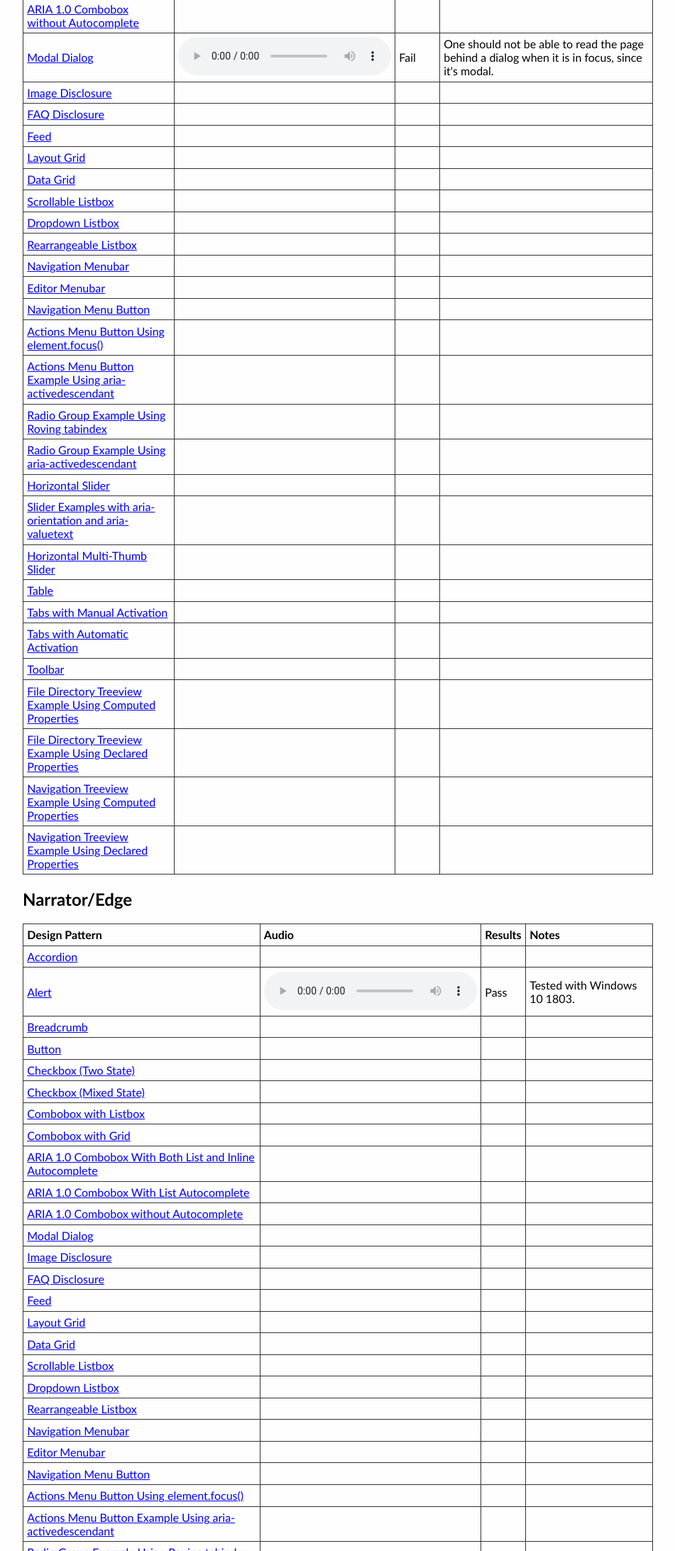
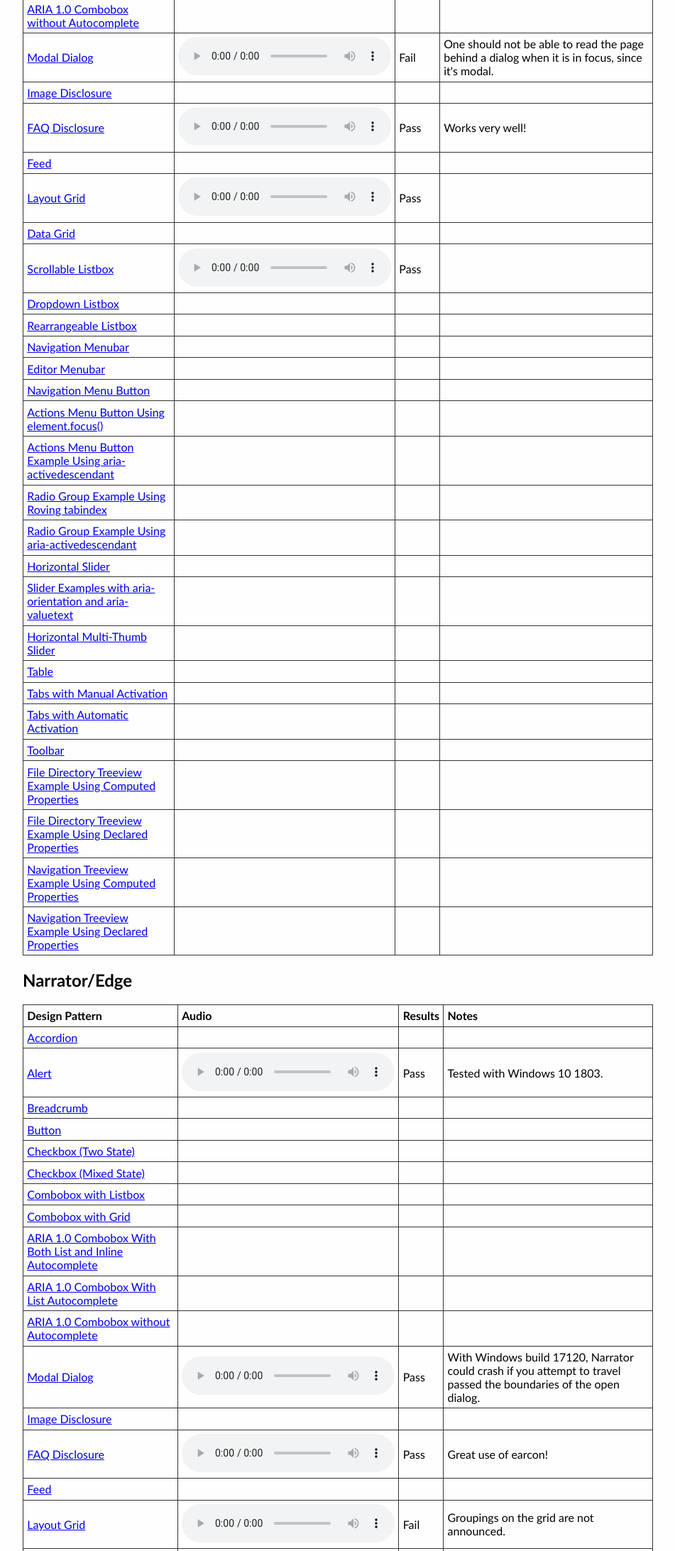
Before and after one commit to NataliePatriceTucker/ATTestRepo, a plain HTML site: page hostingstart.html in a window 1280 px wide. Shown: the part 943-3128 px from the top of the page at 71% size, without its empty margins (16-967 px from the left). Drawn offline with Linux system fonts and the light colour scheme.

Commit message:
More HTML updates

```diff
--- a/hostingstart.html
+++ b/hostingstart.html
@@ -107,9 +107,9 @@
     </tr>
     <tr>
         <td><a href="https://www.w3.org/TR/wai-aria-practices-1.1/examples/disclosure/disclosure-faq.html">FAQ Disclosure</a></td>
-        <td></td>
-        <td></td>
-        <td></td>
+        <td><audio src="audio/disclosureFAQ-nve.mp3" controls> </audio></td>
+        <td>Pass</td>
+        <td>Works very well!</td>
     </tr>
     <tr>
         <td><a href="https://www.w3.org/TR/wai-aria-practices-1.1/examples/feed/feed.html">Feed</a></td>
@@ -119,8 +119,8 @@
     </tr>
 	 <tr>
         <td><a href="https://www.w3.org/TR/wai-aria-practices-1.1/examples/grid/LayoutGrids.html">Layout Grid</a></td>
-        <td></td>
-        <td></td>
+        <td><audio src="audio/layoutgrid-nve.mp3" controls> </audio></td>
+        <td>Pass</td>
         <td></td>
     </tr>
     <tr>
@@ -131,8 +131,8 @@
     </tr>
     <tr>
         <td><a href="https://www.w3.org/TR/wai-aria-practices-1.1/examples/listbox/listbox-scrollable.html">Scrollable Listbox</a></td>
-        <td></td>
-        <td></td>
+        <td><audio src="audio/listboxscrollable-nve.mp3" controls> </audio> </td>
+        <td>Pass</td>
         <td></td>
     </tr>
     <tr>
@@ -337,9 +337,9 @@
             </tr>
             <tr>
                 <td><a href="https://www.w3.org/TR/wai-aria-practices-1.1/examples/dialog-modal/dialog.html">Modal Dialog</a></td>
-                <td></td>
-                <td></td>
-                <td></td>
+                <td><audio src="audio/dialog-nae.mp3" controls> </audio></td>
+                <td>Pass</td>
+                <td>With Windows build 17120, Narrator could crash if you attempt to travel passed the boundaries of the open dialog. </td>
             </tr>
             <tr>
                 <td><a href="https://www.w3.org/TR/wai-aria-practices-1.1/examples/disclosure/disclosure-img-long-description.html">Image Disclosure</a></td>
@@ -349,9 +349,9 @@
             </tr>
             <tr>
                 <td><a href="https://www.w3.org/TR/wai-aria-practices-1.1/examples/disclosure/disclosure-faq.html">FAQ Disclosure</a></td>
-                <td></td>
-                <td></td>
-                <td></td>
+                <td><audio src="audio/disclosureFAQ-nae.mp3" controls> </audio></td>
+                <td>Pass</td>
+                <td>Great use of earcon!</td>
             </tr>
             <tr>
                 <td><a href="https://www.w3.org/TR/wai-aria-practices-1.1/examples/feed/feed.html">Feed</a></td>
@@ -361,9 +361,9 @@
             </tr>
              <tr>
                 <td><a href="https://www.w3.org/TR/wai-aria-practices-1.1/examples/grid/LayoutGrids.html">Layout Grid</a></td>
-                <td></td>
-                <td></td>
-                <td></td>
+                <td><audio src="audio/layoutgrid-nae.mp3" controls> </audio></td>
+                <td>Fail</td>
+                <td>Groupings on the grid are not announced.</td>
             </tr>
             <tr>
                 <td><a href="https://www.w3.org/TR/wai-aria-practices-1.1/examples/grid/advancedDataGrid.html">Data Grid</a></td>
@@ -586,9 +586,9 @@
             </tr>
             <tr>
                 <td><a href="https://www.w3.org/TR/wai-aria-practices-1.1/examples/disclosure/disclosure-img-long-description.html">Image Disclosure</a></td>
-                <td></td>
-                <td></td>
-                <td></td>
+                <td><audio src="audio/disclosureImage-nvf.mp3" controls> </audio> </td>
+                <td>Fail </td>
+                <td>Will not announce expanded and collapsed states for the chart</td>
             </tr>
             <tr>
                 <td><a href="https://www.w3.org/TR/wai-aria-practices-1.1/examples/disclosure/disclosure-faq.html">FAQ Disclosure</a></td>
@@ -610,9 +610,9 @@
             </tr>
             <tr>
                 <td><a href="https://www.w3.org/TR/wai-aria-practices-1.1/examples/grid/advancedDataGrid.html">Data Grid</a></td>
-                <td></td>
-                <td></td>
-                <td></td>
+                <td><audio src="audio/datagrid-nvf.mp3" controls> </audio></td>
+                <td>Fail</td>
+                <td>Will not announce items under each column when using down arrow in focus mode to navigate among cells. Can see data in browse mode. </td>
             </tr>
             <tr>
                 <td><a href="https://www.w3.org/TR/wai-aria-practices-1.1/examples/listbox/listbox-scrollable.html">Scrollable Listbox</a></td>
```
